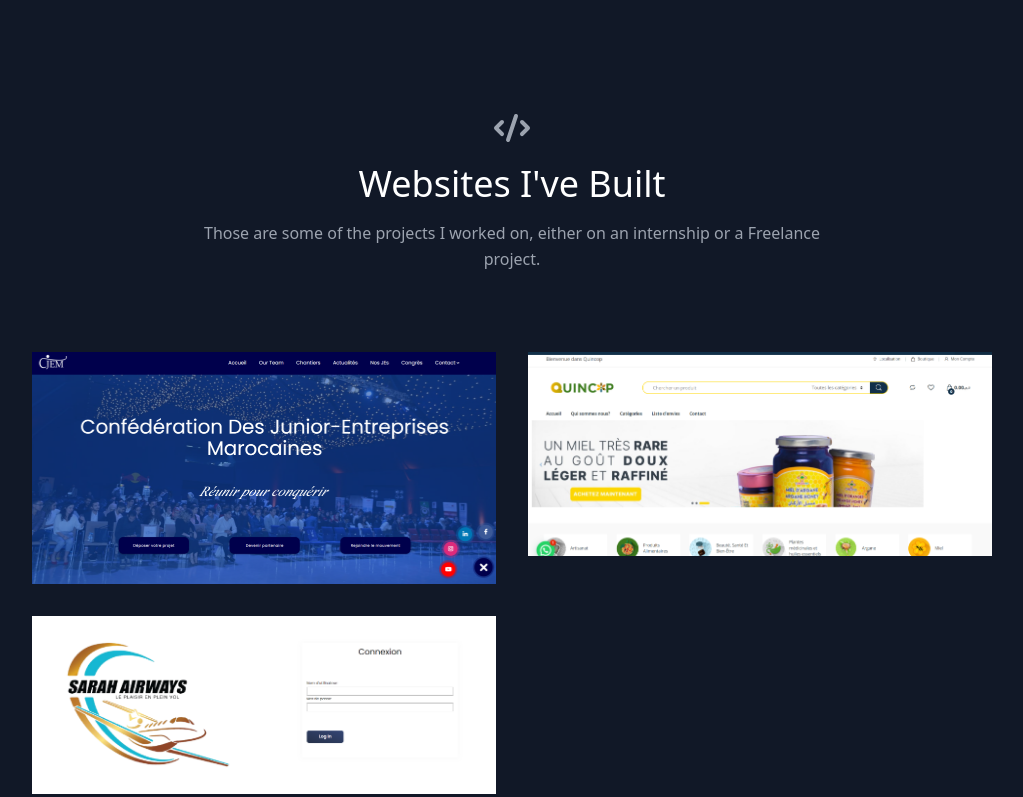
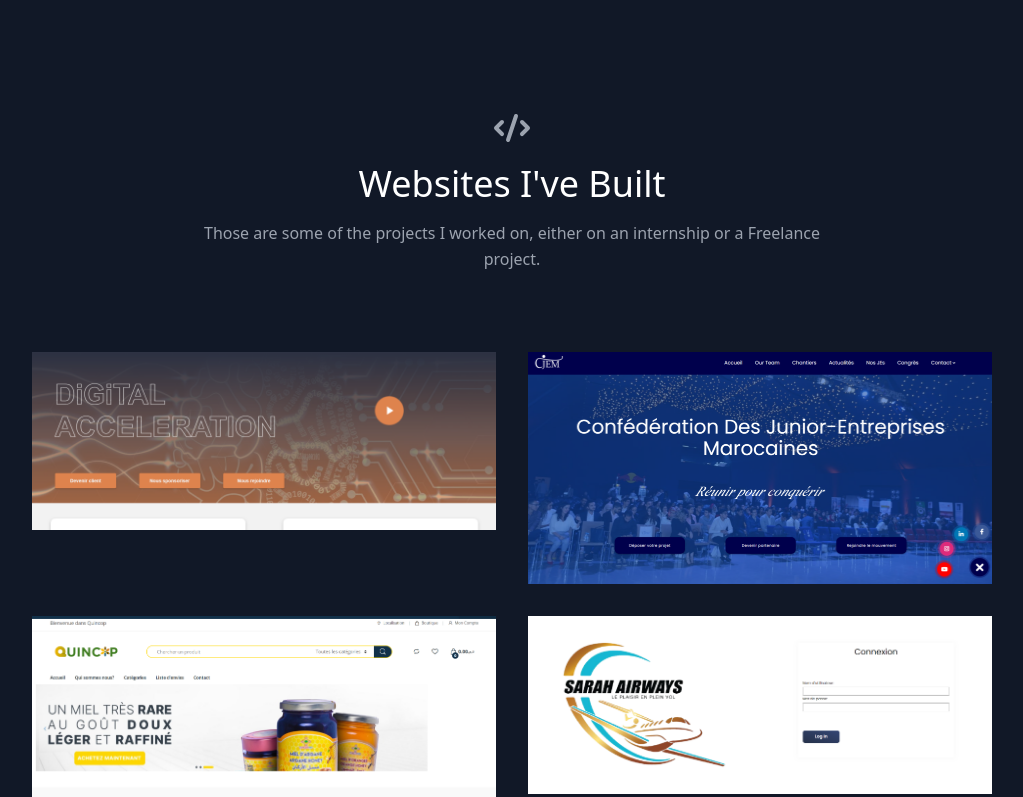
Before and after one commit to koya19/portfolio, a React (Create React App) app: page / in a window 1280 px wide. Shown: the part 473-1270 px from the top of the page, without its empty margins (128-1151 px from the left). Built offline with nearby package versions, Linux system fonts and the light colour scheme.

Commit message:
Update data.js

```diff
--- a/src/data.js
+++ b/src/data.js
@@ -1,4 +1,11 @@
 export const projects = [
+  {
+    title: "Diginerva Consulting",
+    subtitle: "Entreprise website",
+    description: "Entreprise de marketing digital",
+    image:"./project-diginerva.png",
+    link: "https://diginerva-consulting.netlify.app/"
+  },
   {
     title: "Confédération des Junior-Entreprises Marocaines",
     subtitle: "CJEM Website",
```
